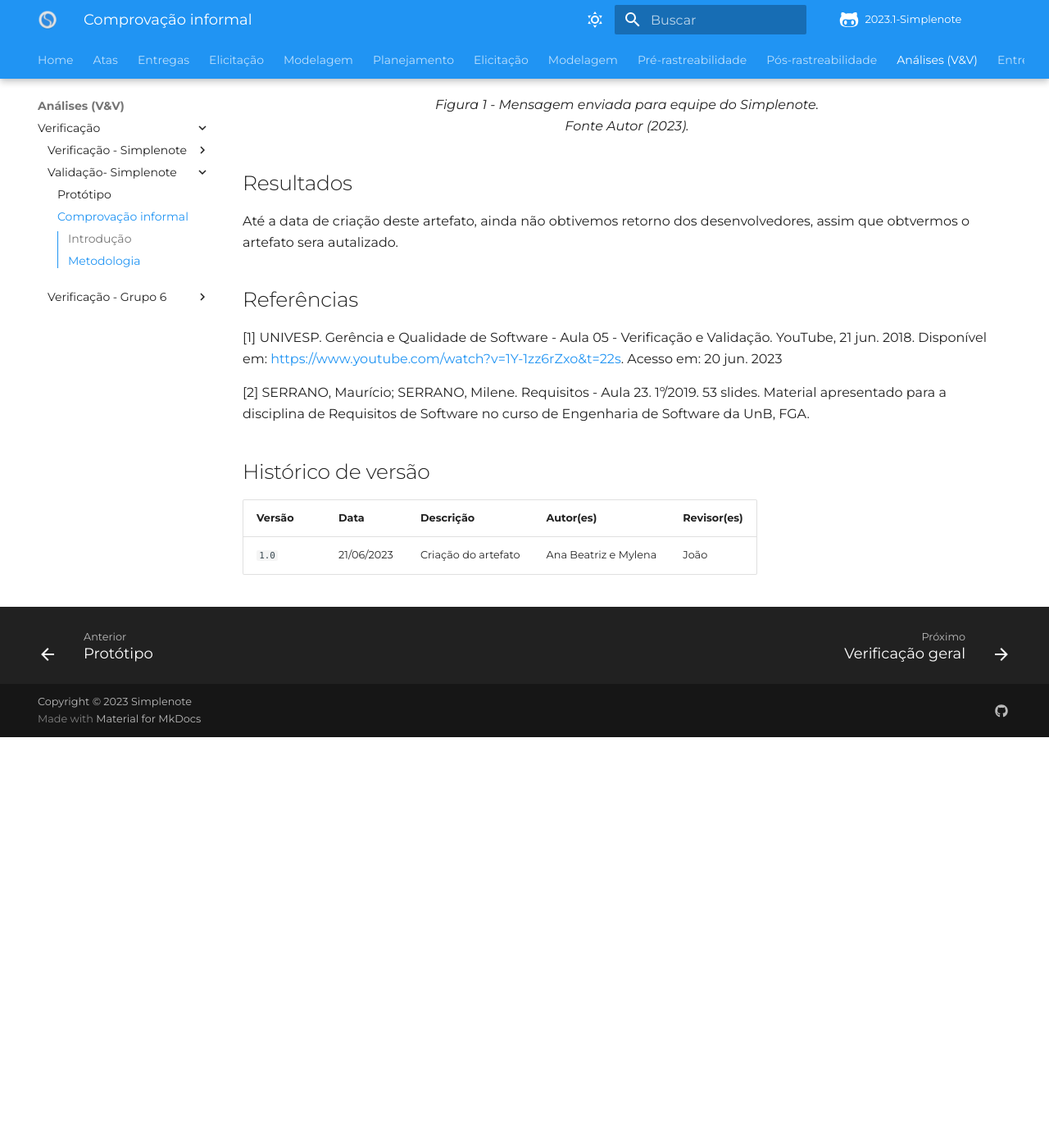
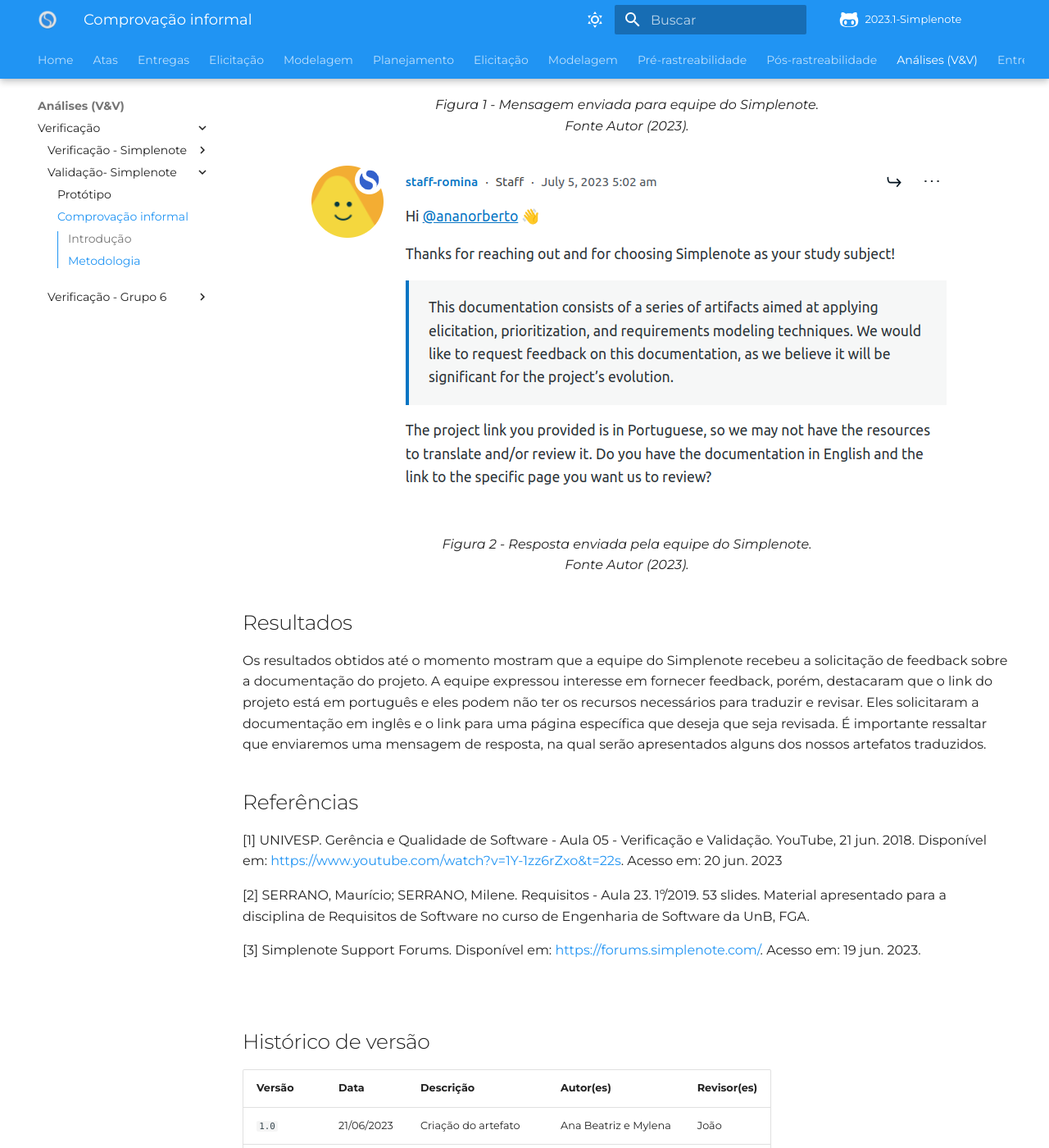
Before and after one commit to Requisitos-de-Software/2023.1-Simplenote, an MkDocs documentation site: the page built from docs/analise/validacao/comprovacao_informal.md, in a window 1280 px wide and 1400 px high, scrolled down 1470 px. Shown: the whole window at 82% size. Built offline with MkDocs 1.6.1 and Material for MkDocs 9.7.7, drawn with Linux system fonts in a browser that asks for light colours; some web fonts are replaced; comment, search, counter and statistics services are not loaded; before the commit the page ends 2369 px from its top, so only the background shows below that; some of the changed text lies outside the part shown.

Commit message:
#92 Adicionando resposta Simplenote

```diff
--- a/docs/analise/validacao/comprovacao_informal.md
+++ b/docs/analise/validacao/comprovacao_informal.md
@@ -31,13 +31,21 @@
 <img src="../../../img/informal_validation.png">
 <figcaption>Figura 1 - Mensagem enviada para equipe do Simplenote. Fonte Autor (2023). </figcaption>
 
+<img src="../../../img/informal_validation_response.png">
+<figcaption>Figura 2 - Resposta enviada pela equipe do Simplenote. Fonte Autor (2023). </figcaption>
+
 </div>
 
 </center>
 
+
+
 ## Resultados
 
-Até a data de criação deste artefato, ainda não obtivemos retorno dos desenvolvedores, assim que obtvermos o artefato sera autalizado.
+Os resultados obtidos até o momento mostram que a equipe do Simplenote recebeu a solicitação de feedback sobre a documentação do
+projeto. A equipe expressou interesse em fornecer feedback, porém, destacaram que o link do projeto está em português e eles
+podem não ter os recursos necessários para traduzir e revisar. Eles solicitaram a documentação em inglês e o link para uma
+página específica que deseja que seja revisada. É importante ressaltar que enviaremos uma mensagem de resposta, na qual serão apresentados alguns dos nossos artefatos traduzidos.
 
 ## Referências
 
@@ -45,8 +53,13 @@
 
 [2] SERRANO, Maurício; SERRANO, Milene. Requisitos - Aula 23. 1º/2019. 53 slides. Material apresentado para a disciplina de Requisitos de Software no curso de Engenharia de Software da UnB, FGA.
 
+[3] Simplenote Support Forums. Disponível em: <https://forums.simplenote.com/>. Acesso em: 19 jun. 2023.
+
+‌
+
 ## Histórico de versão
 
-| Versão | Data       | Descrição           | Autor(es)            | Revisor(es) |
-| ------ | ---------- | ------------------- | -------------------- | ----------- |
-| `1.0`  | 21/06/2023 | Criação do artefato | Ana Beatriz e Mylena | João        |
+| Versão | Data       | Descrição            | Autor(es)            | Revisor(es) |
+| ------ | ---------- | -------------------- | -------------------- | ----------- |
+| `1.0`  | 21/06/2023 | Criação do artefato  | Ana Beatriz e Mylena | João        |
+| `1.1`  | 12/07/2023 | Adicionando resposta | Ana Beatriz          | Mylena      |
```
Also changed, not shown: docs/img/informal_validation_response.png (added).
